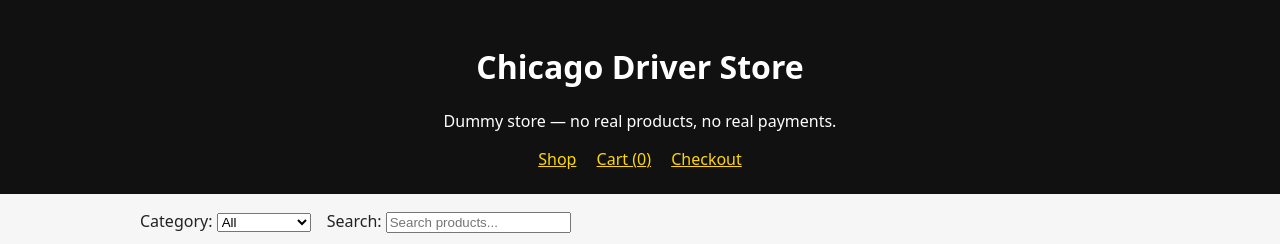
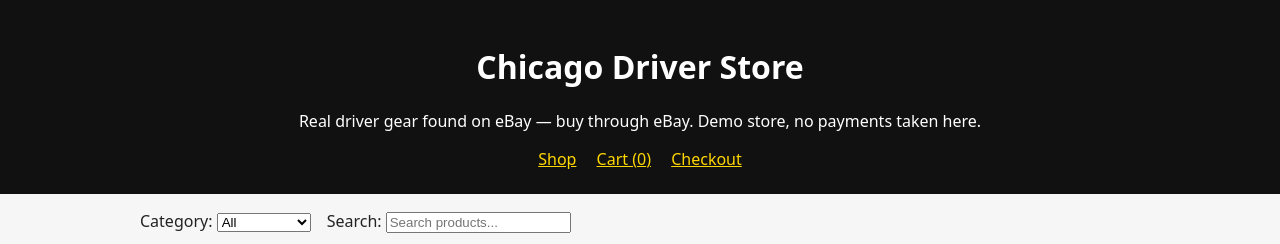
Before and after one commit to chicagouberdriversclub/Online-Store-, a plain HTML site: page index.html in a window 1280 px wide. Shown: the top 244 px of the page. Drawn offline with Linux system fonts and the light colour scheme.

Commit message:
Update store title and header for real eBay products

```diff
--- a/index.html
+++ b/index.html
@@ -3,13 +3,13 @@
 <head>
 <meta charset="UTF-8">
 <meta name="viewport" content="width=device-width, initial-scale=1.0">
-<title>Chicago Driver Store — Dummy Store</title>
+<title>Chicago Driver Store — Real eBay Finds</title>
 <link rel="stylesheet" href="assets/css/styles.css">
 </head>
 <body>
 <header>
   <h1>Chicago Driver Store</h1>
-  <p>Dummy store — no real products, no real payments.</p>
+  <p>Real driver gear found on eBay — buy through eBay. Demo store, no payments taken here.</p>
   <nav>
     <a href="index.html">Shop</a>
     <a href="cart.html">Cart (<span id="cart-count">0</span>)</a>
```
